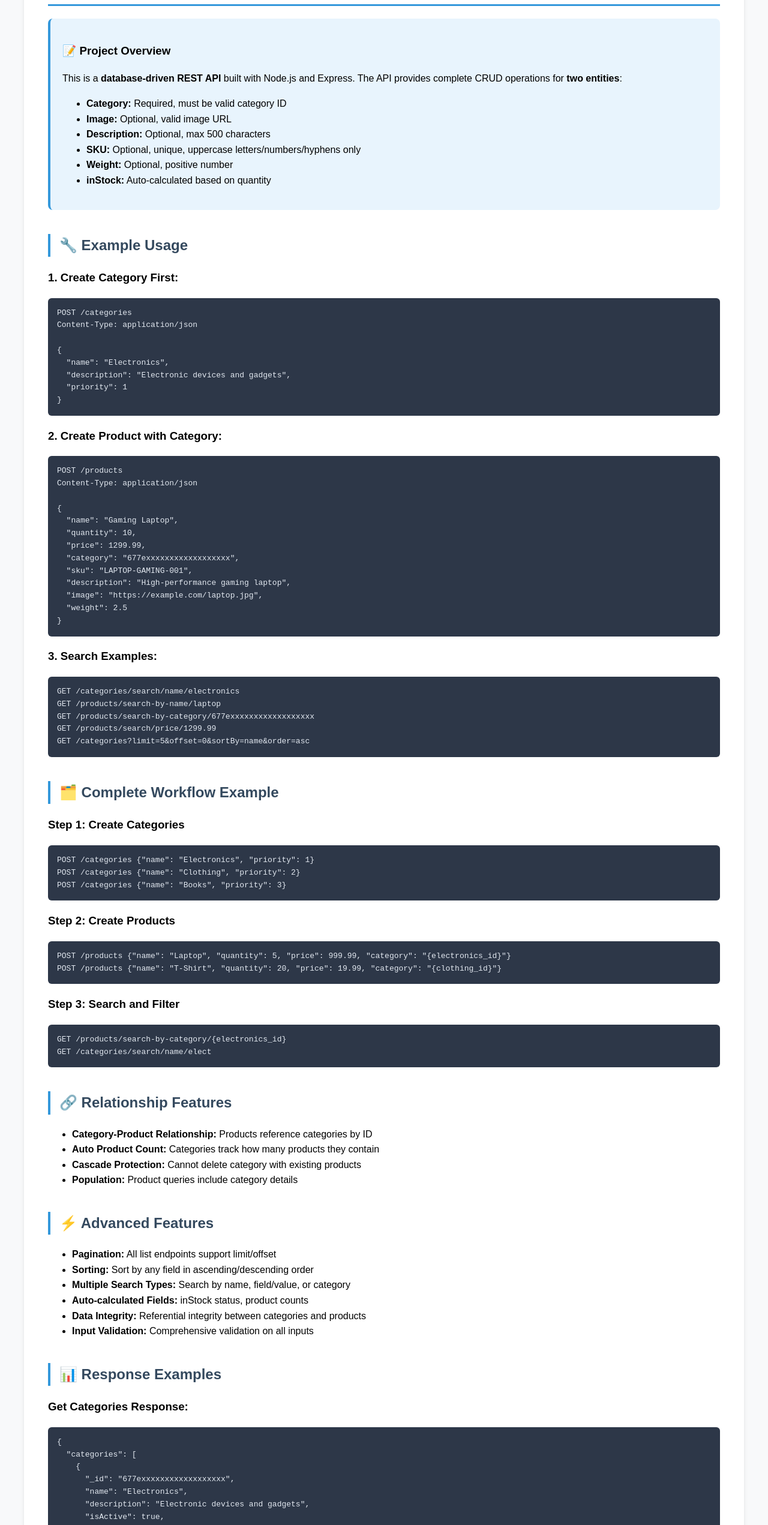
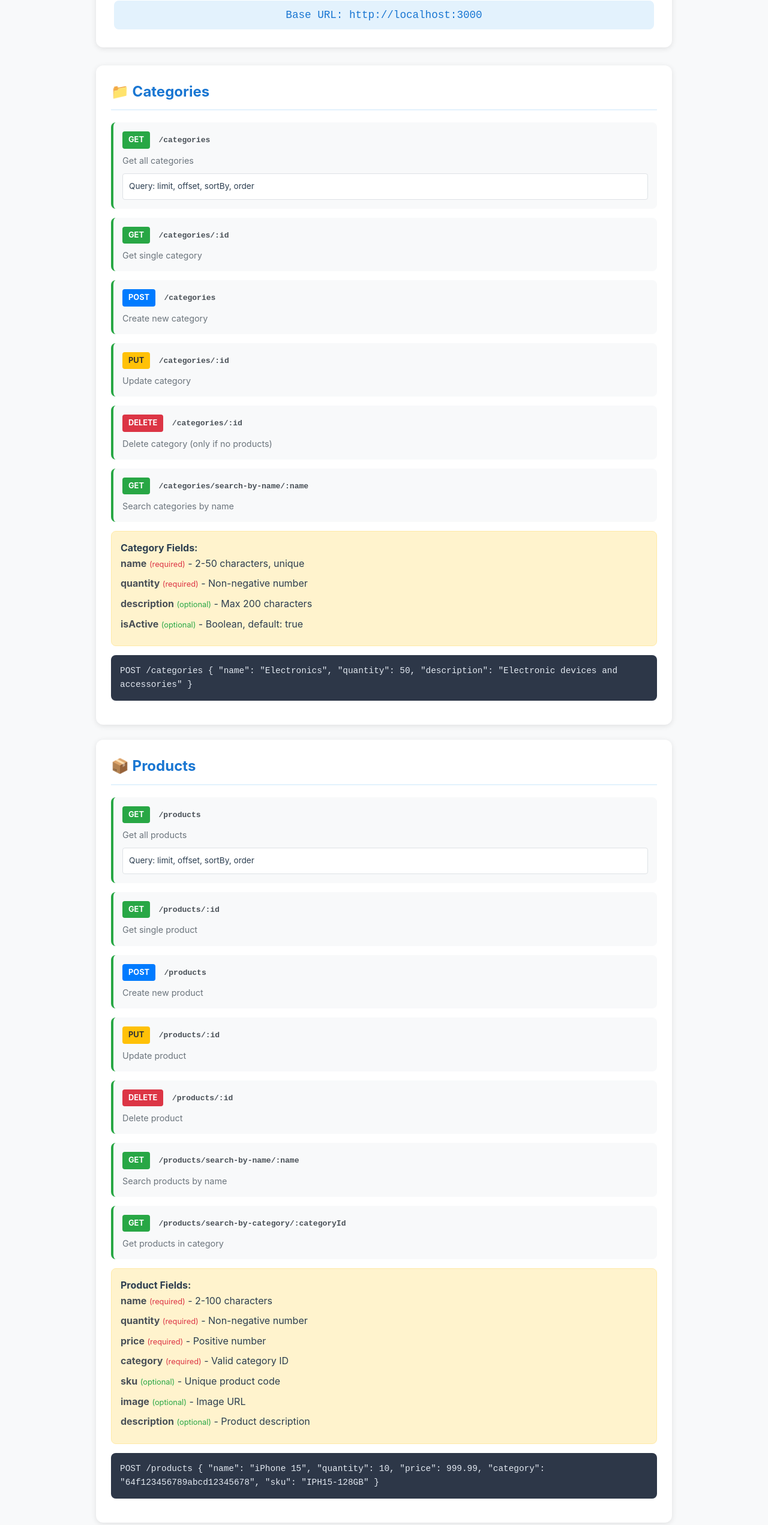
Before and after one commit to NAJJAT/nodeProject, a website: page index.html in a window 1280 px wide. Shown: the part 156-2698 px from the top of the page at 60% size. Drawn offline with Linux system fonts and the light colour scheme.

Commit message:
fix  html

```diff
--- a/index.html
+++ b/index.html
@@ -3,339 +3,359 @@
 <head>
     <meta charset="UTF-8">
     <meta name="viewport" content="width=device-width, initial-scale=1.0">
-    <title>Node.js API Documentation - Categories & Products</title>
+    <title>API Documentation - Simple & Clear</title>
     <style>
-        body { font-family: Arial, sans-serif; margin: 40px; line-height: 1.6; background-color: #f8f9fa; }
-        .container { max-width: 1200px; margin: 0 auto; background: white; padding: 40px; border-radius: 10px; box-shadow: 0 4px 6px rgba(0,0,0,0.1); }
-        h1 { color: #2c3e50; border-bottom: 3px solid #3498db; padding-bottom: 10px; }
-        h2 { color: #34495e; margin-top: 40px; border-left: 4px solid #3498db; padding-left: 15px; }
-        .intro { background: #e8f4fd; padding: 20px; border-radius: 8px; margin-bottom: 30px; border-left: 4px solid #3498db; }
-        .endpoint { background: #f8f9fa; padding: 15px; margin: 10px 0; border-radius: 5px; border-left: 4px solid #28a745; }
-        .method { display: inline-block; padding: 4px 8px; border-radius: 4px; color: white; font-weight: bold; margin-right: 10px; }
-        .get { background-color: #28a745; }
-        .post { background-color: #007bff; }
-        .put { background-color: #ffc107; color: #333; }
-        .delete { background-color: #dc3545; }
-        .url { font-family: monospace; font-weight: bold; color: #2c3e50; }
-        .description { color: #666; margin-top: 8px; }
-        .validation { background: #fff3cd; padding: 20px; border-radius: 8px; margin: 20px 0; border-left: 4px solid #ffc107; }
-        pre { background: #2d3748; color: #e2e8f0; padding: 15px; border-radius: 6px; overflow-x: auto; margin: 10px 0; }
-        .highlight { background: #fff3cd; padding: 2px 6px; border-radius: 3px; font-weight: bold; }
+        * {
+            margin: 0;
+            padding: 0;
+            box-sizing: border-box;
+        }
+
+        body {
+            font-family: -apple-system, BlinkMacSystemFont, 'Segoe UI', sans-serif;
+            line-height: 1.6;
+            background: #f8f9fa;
+            color: #2c3e50;
+        }
+
+        .container {
+            max-width: 1000px;
+            margin: 0 auto;
+            padding: 20px;
+        }
+
+        .header {
+            background: white;
+            padding: 30px;
+            border-radius: 12px;
+            margin-bottom: 30px;
+            box-shadow: 0 2px 10px rgba(0,0,0,0.1);
+            text-align: center;
+        }
+
+        .header h1 {
+            color: #2c3e50;
+            margin-bottom: 10px;
+            font-size: 2.2rem;
+        }
+
+        .base-url {
+            background: #e3f2fd;
+            padding: 10px 20px;
+            border-radius: 8px;
+            font-family: monospace;
+            font-size: 1.1rem;
+            color: #1976d2;
+            margin-top: 15px;
+        }
+
+        .section {
+            background: white;
+            padding: 25px;
+            border-radius: 12px;
+            margin-bottom: 25px;
+            box-shadow: 0 2px 10px rgba(0,0,0,0.1);
+        }
+
+        .section h2 {
+            color: #1976d2;
+            margin-bottom: 20px;
+            font-size: 1.5rem;
+            border-bottom: 2px solid #e3f2fd;
+            padding-bottom: 10px;
+        }
+
+        .endpoint {
+            margin-bottom: 15px;
+            padding: 15px;
+            background: #f8f9fa;
+            border-radius: 8px;
+            border-left: 4px solid #28a745;
+        }
+
+        .method {
+            display: inline-block;
+            padding: 4px 10px;
+            border-radius: 4px;
+            font-weight: bold;
+            font-size: 0.8rem;
+            margin-right: 10px;
+            color: white;
+        }
+
+        .get { background: #28a745; }
+        .post { background: #007bff; }
+        .put { background: #ffc107; color: #333; }
+        .delete { background: #dc3545; }
+
+        .url {
+            font-family: monospace;
+            font-weight: bold;
+            color: #495057;
+        }
+
+        .description {
+            margin-top: 8px;
+            color: #6c757d;
+            font-size: 0.9rem;
+        }
+
+        .params {
+            margin-top: 10px;
+            padding: 10px;
+            background: white;
+            border-radius: 4px;
+            border: 1px solid #dee2e6;
+            font-size: 0.85rem;
+        }
+
+        .validation-box {
+            background: #fff3cd;
+            border: 1px solid #ffeaa7;
+            padding: 15px;
+            border-radius: 8px;
+            margin: 15px 0;
+        }
+
+        .field {
+            margin-bottom: 8px;
+        }
+
+        .field-name {
+            font-weight: bold;
+            color: #495057;
+        }
+
+        .required {
+            color: #dc3545;
+            font-size: 0.8rem;
+        }
+
+        .optional {
+            color: #28a745;
+            font-size: 0.8rem;
+        }
+
+        .example {
+            background: #2d3748;
+            color: #e2e8f0;
+            padding: 15px;
+            border-radius: 8px;
+            margin: 15px 0;
+            font-family: monospace;
+            font-size: 0.9rem;
+            overflow-x: auto;
+        }
+
+        .note {
+            background: #d1ecf1;
+            border: 1px solid #bee5eb;
+            padding: 12px;
+            border-radius: 6px;
+            margin: 15px 0;
+            font-size: 0.9rem;
+        }
+
+        @media (max-width: 768px) {
+            .container {
+                padding: 10px;
+            }
+
+            .header h1 {
+                font-size: 1.8rem;
+            }
+
+            .section {
+                padding: 15px;
+            }
+        }
     </style>
 </head>
 <body>
     <div class="container">
-        <h1>🚀 Node.js API Documentation</h1>
-
-        <div class="intro">
-            <h3>📝 Project Overview</h3>
-            <p>This is a <strong>database-driven REST API</strong> built with Node.js and Express. The API provides complete CRUD operations for <strong>two entities</strong>:</p>
-            <ul>
-                <li><strong>Category:</strong> Required, must be valid category ID</li>
-                <li><strong>Image:</strong> Optional, valid image URL</li>
-                <li><strong>Description:</strong> Optional, max 500 characters</li>
-                <li><strong>SKU:</strong> Optional, unique, uppercase letters/numbers/hyphens only</li>
-                <li><strong>Weight:</strong> Optional, positive number</li>
-                <li><strong>inStock:</strong> Auto-calculated based on quantity</li>
-            </ul>
+        <div class="header">
+            <h1>📚 API Documentation</h1>
+            <p>Simple REST API for Categories & Products</p>
+            <div class="base-url">Base URL: http://localhost:3000</div>
         </div>
 
-        <h2>🔧 Example Usage</h2>
-
-        <h3>1. Create Category First:</h3>
-        <pre>POST /categories
-Content-Type: application/json
-
-{
-  "name": "Electronics",
-  "description": "Electronic devices and gadgets",
-  "priority": 1
-}</pre>
-
-        <h3>2. Create Product with Category:</h3>
-        <pre>POST /products
-Content-Type: application/json
-
-{
-  "name": "Gaming Laptop",
-  "quantity": 10,
-  "price": 1299.99,
-  "category": "677exxxxxxxxxxxxxxxxxx",
-  "sku": "LAPTOP-GAMING-001",
-  "description": "High-performance gaming laptop",
-  "image": "https://example.com/laptop.jpg",
-  "weight": 2.5
-}</pre>
-
-        <h3>3. Search Examples:</h3>
-        <pre>GET /categories/search/name/electronics
-GET /products/search-by-name/laptop
-GET /products/search-by-category/677exxxxxxxxxxxxxxxxxx
-GET /products/search/price/1299.99
-GET /categories?limit=5&offset=0&sortBy=name&order=asc</pre>
-
-        <h2>🗂️ Complete Workflow Example</h2>
-
-        <h3>Step 1: Create Categories</h3>
-        <pre>POST /categories {"name": "Electronics", "priority": 1}
-POST /categories {"name": "Clothing", "priority": 2}
-POST /categories {"name": "Books", "priority": 3}</pre>
-
-        <h3>Step 2: Create Products</h3>
-        <pre>POST /products {"name": "Laptop", "quantity": 5, "price": 999.99, "category": "{electronics_id}"}
-POST /products {"name": "T-Shirt", "quantity": 20, "price": 19.99, "category": "{clothing_id}"}</pre>
-
-        <h3>Step 3: Search and Filter</h3>
-        <pre>GET /products/search-by-category/{electronics_id}
-GET /categories/search/name/elect</pre>
-
-        <h2>🔗 Relationship Features</h2>
-        <ul>
-            <li><strong>Category-Product Relationship:</strong> Products reference categories by ID</li>
-            <li><strong>Auto Product Count:</strong> Categories track how many products they contain</li>
-            <li><strong>Cascade Protection:</strong> Cannot delete category with existing products</li>
-            <li><strong>Population:</strong> Product queries include category details</li>
-        </ul>
-
-        <h2>⚡ Advanced Features</h2>
-        <ul>
-            <li><strong>Pagination:</strong> All list endpoints support limit/offset</li>
-            <li><strong>Sorting:</strong> Sort by any field in ascending/descending order</li>
-            <li><strong>Multiple Search Types:</strong> Search by name, field/value, or category</li>
-            <li><strong>Auto-calculated Fields:</strong> inStock status, product counts</li>
-            <li><strong>Data Integrity:</strong> Referential integrity between categories and products</li>
-            <li><strong>Input Validation:</strong> Comprehensive validation on all inputs</li>
-        </ul>
-
-        <h2>📊 Response Examples</h2>
-
-        <h3>Get Categories Response:</h3>
-        <pre>{
-  "categories": [
-    {
-      "_id": "677exxxxxxxxxxxxxxxxxx",
-      "name": "Electronics",
-      "description": "Electronic devices and gadgets",
-      "isActive": true,
-      "productCount": 5,
-      "priority": 1,
-      "createdAt": "2025-01-08T...",
-      "updatedAt": "2025-01-08T..."
-    }
-  ],
-  "pagination": {
-    "total": 10,
-    "limit": 10,
-    "offset": 0,
-    "hasMore": false
-  }
-}</pre>
-
-        <h3>Get Products Response:</h3>
-        <pre>{
-  "products": [
-    {
-      "_id": "677exxxxxxxxxxxxxxxxxx",
-      "name": "Gaming Laptop",
-      "quantity": 10,
-      "price": 1299.99,
-      "category": {
-        "_id": "677exxxxxxxxxxxxxxxxxx",
-        "name": "Electronics",
-        "description": "Electronic devices and gadgets"
-      },
-      "sku": "LAPTOP-GAMING-001",
-      "description": "High-performance gaming laptop",
-      "inStock": true,
-      "weight": 2.5,
-      "createdAt": "2025-01-08T...",
-      "updatedAt": "2025-01-08T..."
-    }
-  ],
-  "pagination": {
-    "total": 25,
-    "limit": 10,
-    "offset": 0,
-    "hasMore": true
-  }
-}</pre>
-
-        <h2>🚨 Error Handling</h2>
-        <ul>
-            <li><strong>400 Bad Request:</strong> Validation errors, invalid data</li>
-            <li><strong>404 Not Found:</strong> Resource doesn't exist</li>
-            <li><strong>500 Internal Server Error:</strong> Database or server issues</li>
-        </ul>
-
-        <h3>Example Error Response:</h3>
-        <pre>{
-  "error": "Category validation failed: name: Category name can only contain letters, spaces, hyphens and ampersands"
-}</pre>
-
-        <div style="background: #f8d7da; color: #721c24; padding: 15px; border-radius: 6px; margin: 20px 0;">
-            <strong>⚠️ Important Notes:</strong>
-            <ul>
-                <li>Create categories before creating products</li>
-                <li>Category IDs are required when creating products</li>
-                <li>Cannot delete categories that have products assigned</li>
-                <li>All search operations are case-insensitive</li>
-                <li>Product counts in categories are automatically maintained</li>
-            </ul>
-        </div>
-
-        <div style="background: #d4edda; color: #155724; padding: 15px; border-radius: 6px; margin: 20px 0;">
-            <strong>🎯 Testing Tips:</strong>
-            <ul>
-                <li>Start by creating 2-3 categories</li>
-                <li>Create 5-10 products assigned to these categories</li>
-                <li>Test pagination with limit=3&offset=0</li>
-                <li>Try searching by different fields</li>
-                <li>Test validation by sending invalid data</li>
-            </ul>
-        </div>
-
-    </div>
-</body>
-</html>>Categories</strong> - Product category management</li>
-                <li><strong>Products</strong> - Product inventory with category relationships</li>
-            </ul>
-            <p><strong>Base URL:</strong> <code>http://localhost:3000</code></p>
-            <p><strong>Database:</strong> MongoDB with Mongoose ODM</p>
-        </div>
-
-        <div style="background: #d1ecf1; padding: 20px; border-radius: 8px; margin: 20px 0; border-left: 4px solid #17a2b8;">
-            <h3>✅ Requirements Compliance</h3>
-            <ul>
-                <li><span class="highlight">Two CRUD interfaces</span> - Categories and Products</li>
-                <li><span class="highlight">Database-driven</span> - MongoDB with dynamic data</li>
-                <li><span class="highlight">Pagination</span> - Limit/offset on all list endpoints</li>
-                <li><span class="highlight">Search functionality</span> - Multiple search endpoints</li>
-                <li><span class="highlight">Validation</span> - Basic and advanced validation rules</li>
-                <li><span class="highlight">HTTP verbs</span> - GET, POST, PUT, DELETE</li>
-                <li><span class="highlight">Documentation</span> - This page at root URL</li>
-            </ul>
-        </div>
-
-        <h2>📁 Category Endpoints (Entity 1)</h2>
+        <!-- Categories Section -->
+        <div class="section">
+            <h2>📁 Categories</h2>
 
             <div class="endpoint">
                 <span class="method get">GET</span>
                 <span class="url">/categories</span>
-            <div class="description"><strong>Get all categories with pagination</strong><br>
-            Query params: <code>limit</code> (default: 10), <code>offset</code> (default: 0), <code>sortBy</code>, <code>order</code> (asc/desc)</div>
+                <div class="description">Get all categories</div>
+                <div class="params">Query: limit, offset, sortBy, order</div>
             </div>
 
             <div class="endpoint">
                 <span class="method get">GET</span>
                 <span class="url">/categories/:id</span>
-            <div class="description">Get single category by ID</div>
+                <div class="description">Get single category</div>
             </div>
 
             <div class="endpoint">
                 <span class="method post">POST</span>
                 <span class="url">/categories</span>
-            <div class="description">Create new category<br>
-            <strong>Required:</strong> name<br>
-            <strong>Optional:</strong> description, isActive, priority</div>
+                <div class="description">Create new category</div>
             </div>
 
             <div class="endpoint">
                 <span class="method put">PUT</span>
                 <span class="url">/categories/:id</span>
-            <div class="description">Update existing category</div>
+                <div class="description">Update category</div>
             </div>
 
             <div class="endpoint">
                 <span class="method delete">DELETE</span>
                 <span class="url">/categories/:id</span>
-            <div class="description">Delete category (only if no products assigned)</div>
+                <div class="description">Delete category (only if no products)</div>
             </div>
 
             <div class="endpoint">
                 <span class="method get">GET</span>
                 <span class="url">/categories/search-by-name/:name</span>
-            <div class="description">Search categories by name (case-insensitive)</div>
+                <div class="description">Search categories by name</div>
             </div>
 
-        <div class="endpoint">
-            <span class="method get">GET</span>
-            <span class="url">/categories/search/:field/:value</span>
-            <div class="description"><span class="highlight">Search categories by field value</span><br>
-            Fields: name, isActive, priority<br>
-            Query params: <code>limit</code>, <code>offset</code></div>
+            <div class="validation-box">
+                <h4>Category Fields:</h4>
+                <div class="field">
+                    <span class="field-name">name</span> <span class="required">(required)</span> - 2-50 characters, unique
+                </div>
+                <div class="field">
+                    <span class="field-name">quantity</span> <span class="required">(required)</span> - Non-negative number
+                </div>
+                <div class="field">
+                    <span class="field-name">description</span> <span class="optional">(optional)</span> - Max 200 characters
+                </div>
+                <div class="field">
+                    <span class="field-name">isActive</span> <span class="optional">(optional)</span> - Boolean, default: true
+                </div>
             </div>
 
-        <h2>🛍️ Product Endpoints (Entity 2)</h2>
+            <div class="example">
+POST /categories
+{
+  "name": "Electronics",
+  "quantity": 50,
+  "description": "Electronic devices and accessories"
+}
+            </div>
+        </div>
+
+        <!-- Products Section -->
+        <div class="section">
+            <h2>📦 Products</h2>
 
             <div class="endpoint">
                 <span class="method get">GET</span>
                 <span class="url">/products</span>
-            <div class="description"><strong>Get all products with pagination</strong><br>
-            Includes category information. Query params: <code>limit</code>, <code>offset</code>, <code>sortBy</code>, <code>order</code></div>
+                <div class="description">Get all products</div>
+                <div class="params">Query: limit, offset, sortBy, order</div>
             </div>
 
             <div class="endpoint">
                 <span class="method get">GET</span>
                 <span class="url">/products/:id</span>
-            <div class="description">Get single product by ID with category details</div>
+                <div class="description">Get single product</div>
             </div>
 
             <div class="endpoint">
                 <span class="method post">POST</span>
                 <span class="url">/products</span>
-            <div class="description">Create new product<br>
-            <strong>Required:</strong> name, quantity, price, category (ID)<br>
-            <strong>Optional:</strong> image, description, sku, weight</div>
+                <div class="description">Create new product</div>
             </div>
 
             <div class="endpoint">
                 <span class="method put">PUT</span>
                 <span class="url">/products/:id</span>
-            <div class="description">Update existing product</div>
+                <div class="description">Update product</div>
             </div>
 
             <div class="endpoint">
                 <span class="method delete">DELETE</span>
                 <span class="url">/products/:id</span>
-            <div class="description">Delete product (updates category product count)</div>
+                <div class="description">Delete product</div>
             </div>
 
             <div class="endpoint">
                 <span class="method get">GET</span>
                 <span class="url">/products/search-by-name/:name</span>
-            <div class="description">Search products by name (case-insensitive)</div>
+                <div class="description">Search products by name</div>
             </div>
 
             <div class="endpoint">
                 <span class="method get">GET</span>
                 <span class="url">/products/search-by-category/:categoryId</span>
-            <div class="description">Get all products in a specific category<br>
-            Query params: <code>limit</code>, <code>offset</code></div>
+                <div class="description">Get products in category</div>
             </div>
 
-        <div class="endpoint">
-            <span class="method get">GET</span>
-            <span class="url">/products/search/:field/:value</span>
-            <div class="description"><span class="highlight">Search products by field value</span><br>
-            Fields: name, price, sku, inStock<br>
-            Query params: <code>limit</code>, <code>offset</code></div>
+            <div class="validation-box">
+                <h4>Product Fields:</h4>
+                <div class="field">
+                    <span class="field-name">name</span> <span class="required">(required)</span> - 2-100 characters
+                </div>
+                <div class="field">
+                    <span class="field-name">quantity</span> <span class="required">(required)</span> - Non-negative number
+                </div>
+                <div class="field">
+                    <span class="field-name">price</span> <span class="required">(required)</span> - Positive number
+                </div>
+                <div class="field">
+                    <span class="field-name">category</span> <span class="required">(required)</span> - Valid category ID
+                </div>
+                <div class="field">
+                    <span class="field-name">sku</span> <span class="optional">(optional)</span> - Unique product code
+                </div>
+                <div class="field">
+                    <span class="field-name">image</span> <span class="optional">(optional)</span> - Image URL
+                </div>
+                <div class="field">
+                    <span class="field-name">description</span> <span class="optional">(optional)</span> - Product description
+                </div>
             </div>
 
-        <div class="validation">
-            <h2>📋 Validation Rules</h2>
+            <div class="example">
+POST /products
+{
+  "name": "iPhone 15",
+  "quantity": 10,
+  "price": 999.99,
+  "category": "64f123456789abcd12345678",
+  "sku": "IPH15-128GB"
+}
+            </div>
+        </div>
 
-            <h3>Categories:</h3>
-            <ul>
-                <li><strong>Name:</strong> Required, unique, 2-50 characters, letters/spaces/hyphens only</li>
-                <li><strong>Description:</strong> Optional, max 200 characters</li>
-                <li><strong>isActive:</strong> Boolean, default true</li>
-                <li><strong>Priority:</strong> Integer, default 0</li>
-                <li><strong>Product Count:</strong> Auto-calculated, read-only</li>
+        <!-- Quick Reference -->
+        <div class="section">
+            <h2>⚡ Quick Reference</h2>
+
+            <div class="note">
+                <strong>💡 Key Points:</strong>
+                <ul style="margin-top: 10px; padding-left: 20px;">
+                    <li>All responses are in JSON format</li>
+                    <li>Products must belong to a valid category</li>
+                    <li>Categories with products cannot be deleted</li>
+                    <li>Use pagination with <code>limit</code> and <code>offset</code></li>
+                    <li>Search is case-insensitive</li>
                 </ul>
+            </div>
 
-            <h3>Products:</h3>
-            <ul>
-                <li><strong>Name:</strong> Required, 2-100 characters, cannot be only numbers</li>
-                <li><strong>Quantity:</strong> Required, non-negative integer</li>
-                <li><strong>Price:</strong> Required, positive number, max 2 decimal places</li>
-                <li><strong
+            <div class="example">
+# Test the API
+curl http://localhost:3000/categories
+curl http://localhost:3000/products
+
+# Create category first, then products
+curl -X POST http://localhost:3000/categories \
+  -H "Content-Type: application/json" \
+  -d '{"name":"Books","quantity":100}'
+            </div>
+        </div>
+    </div>
+</body>
+</html>
```
Lines whose indentation alone changed are shown as unchanged.
